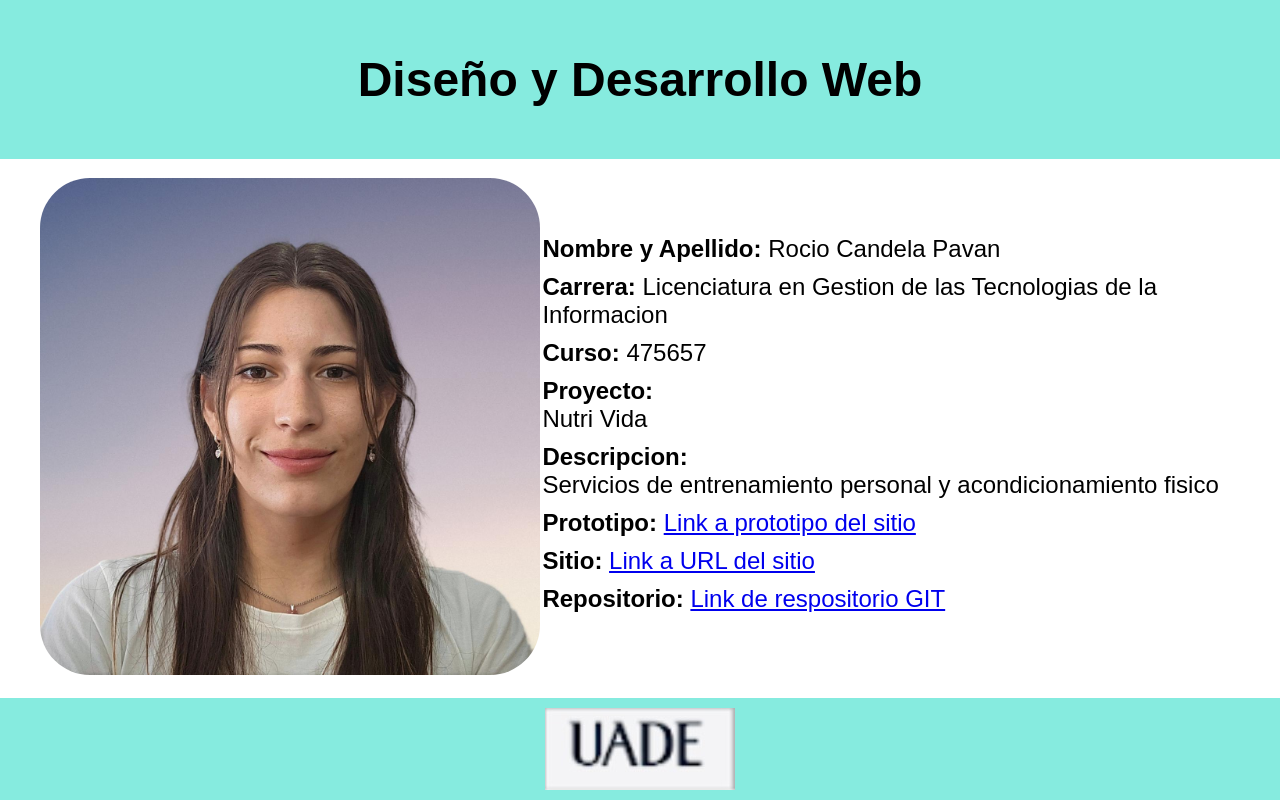
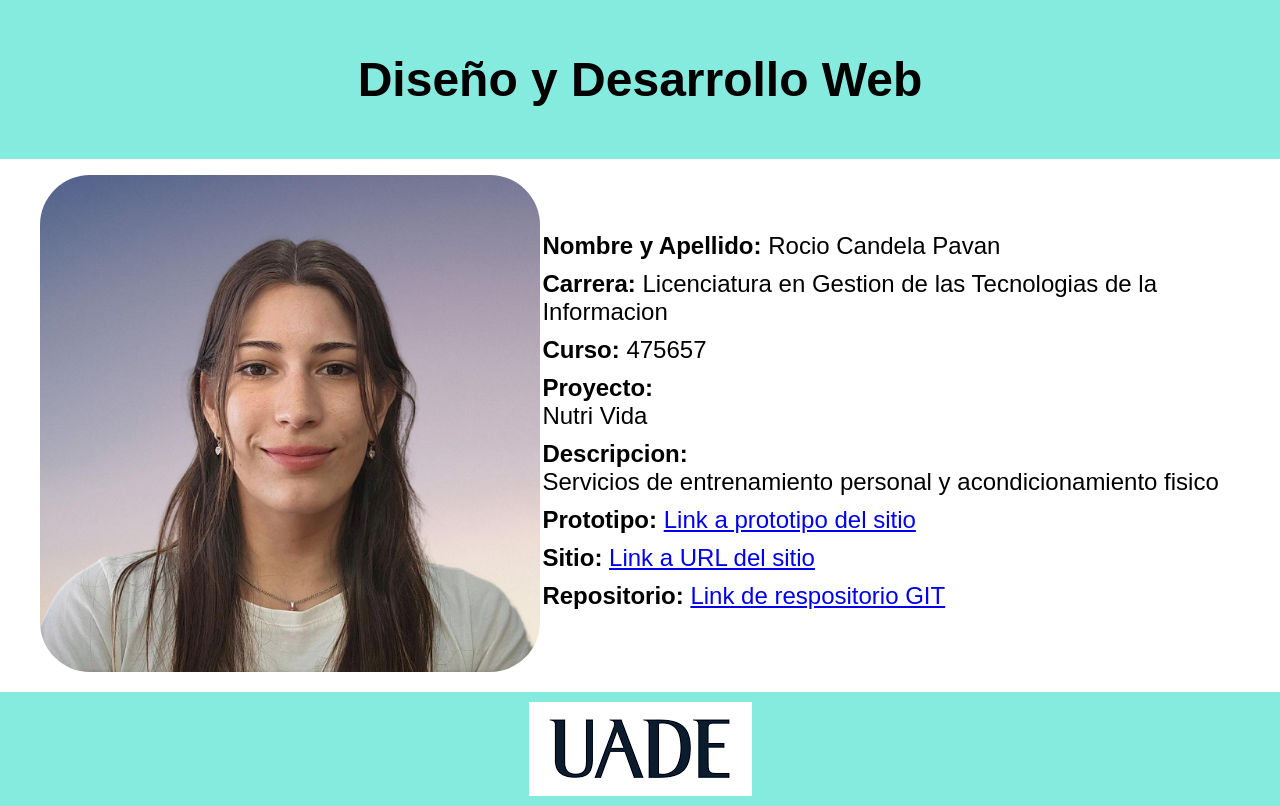
Before and after one commit to RocioPavan/PrimerParcialRocioPavan, a plain HTML site: page index.html in a window 1280 px wide. Drawn offline with Linux system fonts and the light colour scheme.

Commit message:
Update index.html

```diff
--- a/index.html
+++ b/index.html
@@ -30,7 +30,7 @@
 </section>
 
 <footer>
-    <img src="resources/logouade.jpg">
+    <img src="resources/logo.png">
 </footer>
 
 </body>
```
